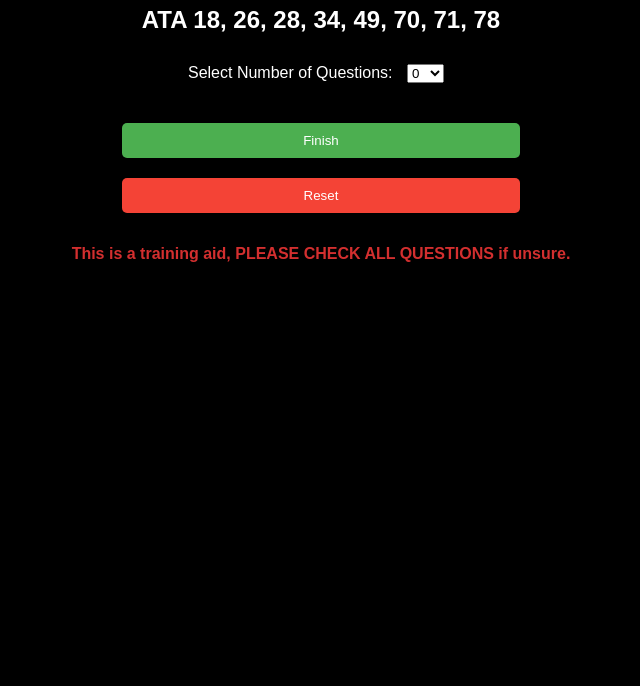
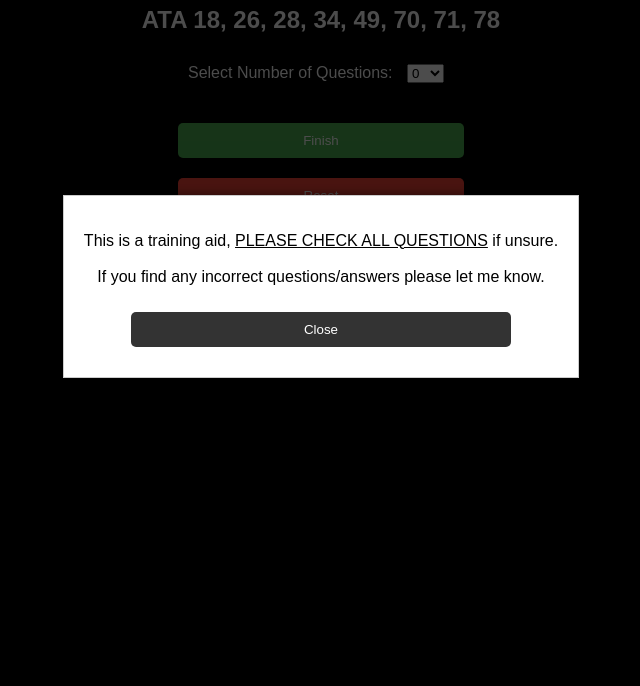
Before and after one commit to MattClarke873/S92, a plain HTML site: page index.html in a window 1280 px wide. Shown: the part 114-800 px from the top of the page, without its empty margins (319-959 px from the left). Drawn offline with Linux system fonts and the light colour scheme.

Commit message:
add pop up screen on splash page with warning.

```diff
--- a/index.html
+++ b/index.html
@@ -8,8 +8,10 @@
 </head>
 <body>
 
+
+
   <div class="container">
-    <h6>update 1411231307</h6>
+    <h6>update 1411231540</h6>
     <h1>Week 3 Quiz</h1>
     <h2>ATA 18, 26, 28, 34, 49, 70, 71, 78</h2>
     <label for="questionCount">Select Number of Questions:</label>
@@ -32,11 +34,21 @@
     <div id="result-container"></div>
 
 
-    <h4>This is a training aid, PLEASE CHECK ALL QUESTIONS if unsure.
-      </h4>
+
+
+      <div id="popup-container" class="popup">
+        <div class="popup-content">
+            <p>This is a training aid, <u>PLEASE CHECK ALL QUESTIONS</u> if unsure.
+              <br>
+              <br>If you find any incorrect questions/answers please let me know.
+            </p>
+            <button onclick="closePopup()">Close</button>
+        </div>
+    </div>
   </div>
 
   <script src="questionBank.js"></script>
   <script src="script.js"></script>
+  <script src="popscript.js"></script>
 </body>
 </html>
--- /dev/null
+++ b/popscript.js
@@ -0,0 +1,14 @@
+document.addEventListener("DOMContentLoaded", function() {
+    // Display the pop-up when the page loads
+    openPopup();
+});
+
+function openPopup() {
+    var popup = document.getElementById("popup-container");
+    popup.style.display = "flex"; // Use flex to center the content
+}
+
+function closePopup() {
+    var popup = document.getElementById("popup-container");
+    popup.style.display = "none";
+}
--- a/styles.css
+++ b/styles.css
@@ -76,3 +76,28 @@ body {
   h4 {
     color:#d32f2f
   }
+
+/* styles.css */
+.popup {
+  display: none;
+  position: fixed;
+  top: 0;
+  left: 0;
+  width: 100%;
+  height: 100%;
+  background-color: rgba(0, 0, 0, 0.7); /* semi-transparent black overlay */
+  display: flex;
+  justify-content: center;
+  align-items: center;
+}
+
+.popup-content {
+  text-align: center;
+  background-color: white;
+  color: #000;
+  padding: 20px;
+  border: 1px solid #ccc;
+  box-shadow: 0px 0px 10px rgba(0, 0, 0, 0.5);
+}
+
+/* Add more styles as needed */
```
